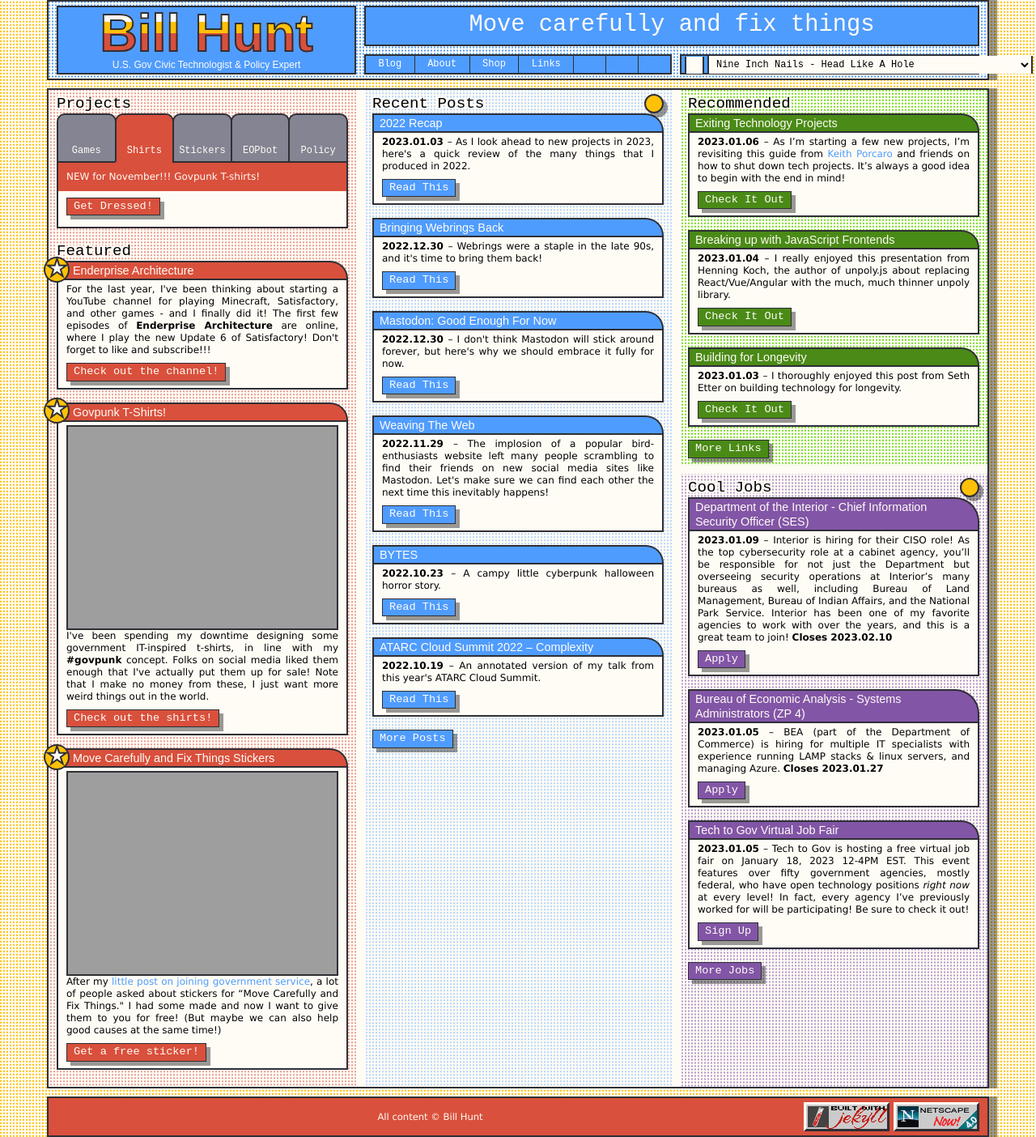
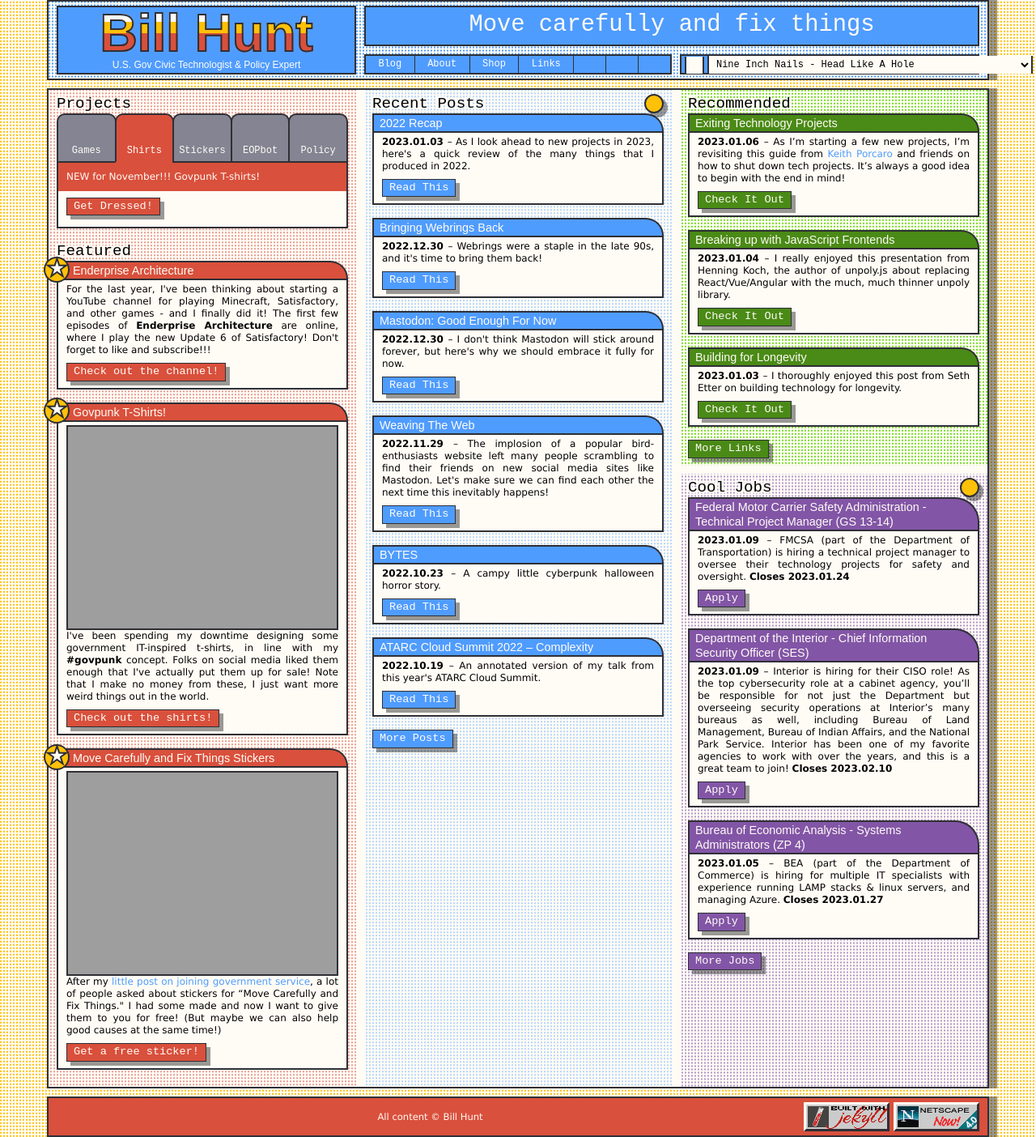
Before and after one commit to krusynth/billhunt.dev, a Jekyll site: the page built from index.md, in a window 1280 px wide. Shown: the whole page at 81% size. Built offline with Jekyll 4.4.1, drawn with Linux system fonts in a browser that asks for light colours; some web fonts are replaced.

Commit message:
Update jobs.

```diff
--- a/_data/jobs.yml
+++ b/_data/jobs.yml
@@ -1,3 +1,9 @@
+- title: Federal Motor Carrier Safety Administration - Technical Project Manager (GS 13-14)
+  url: https://www.usajobs.gov/job/698631900
+  date: 2023-01-09
+  closes: 2023-01-24
+  content: FMCSA (part of the Department of Transportation) is hiring a technical project manager to oversee their technology projects for safety and oversight.
+
 - title: Department of the Interior - Chief Information Security Officer (SES)
   url: https://www.usajobs.gov/job/698497700
   date: 2023-01-09
```
